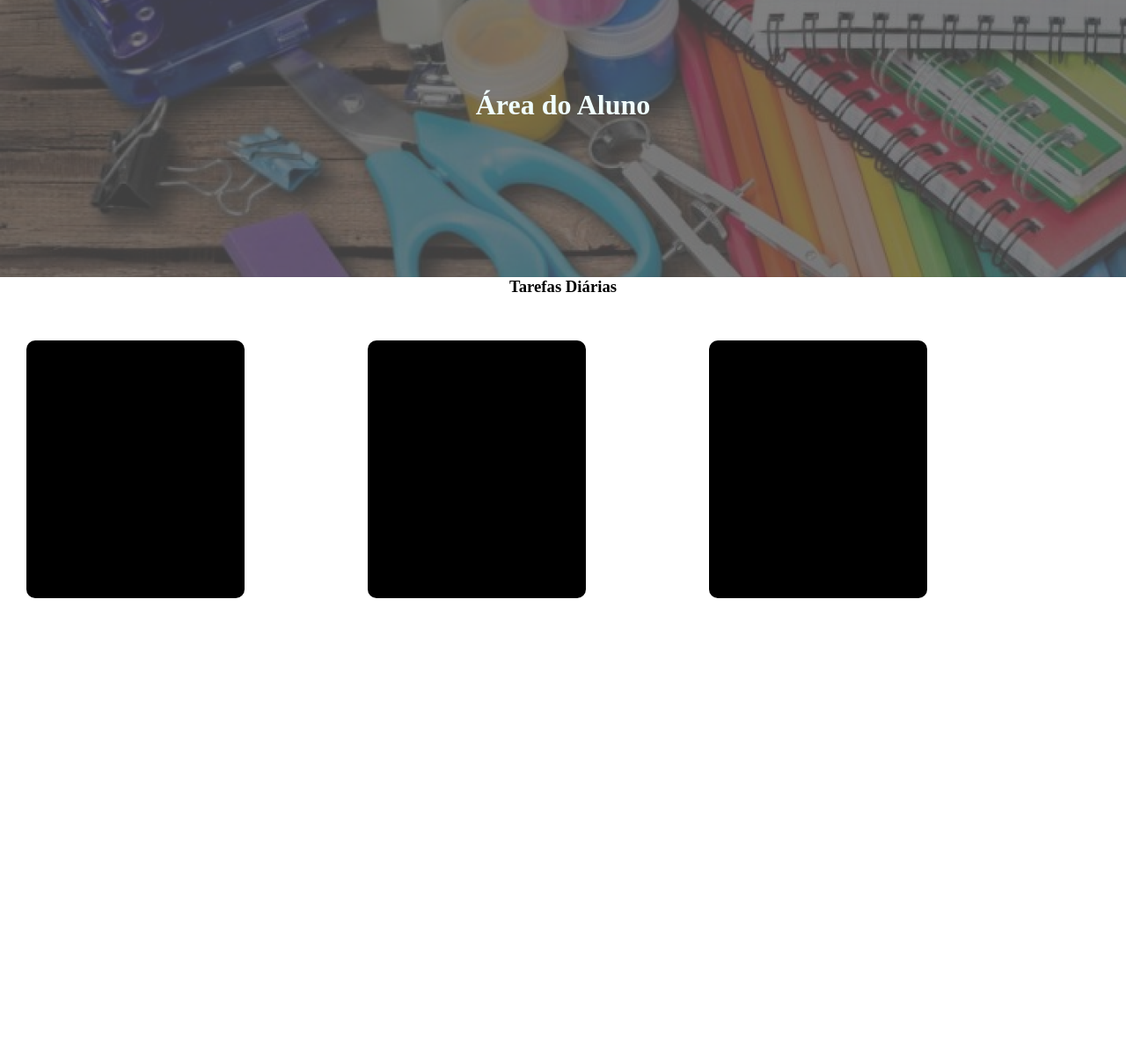
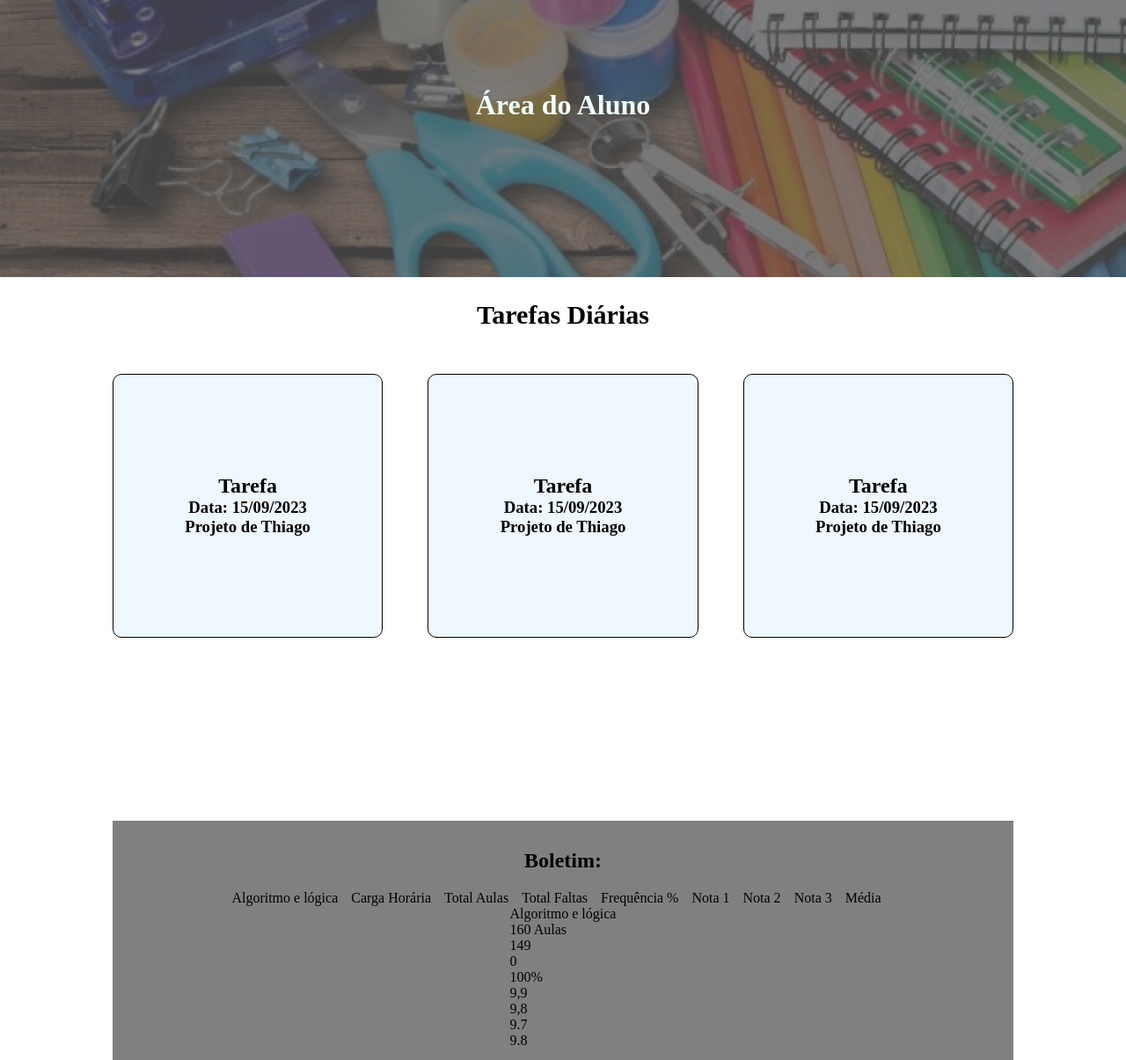
Before and after one commit to Janijanilevs/IEET-SistemaDeEnsino, a PHP site: page /paginas/aluno.html in a window 1280 px wide. Shown: the part 144-1349 px from the top of the page at 88% size. Before the commit the page ends 824 px from the top, so only its background shows below. Run offline with PHP 8.4, Linux system fonts and the light colour scheme.

Commit message:
Modificando aluno e apagando coisas inuteis

```diff
--- a/Projeto-IEET-SiteWeb/criarConta.php
+++ b/Projeto-IEET-SiteWeb/criarConta.php
@@ -10,7 +10,7 @@
 </head>
 <body>
     <header>
-        <h1>Hello World!!</h1>
+        <h1>Página em desenvolvimento!!</h1>
     </header>
 
     <main>
--- a/Projeto-IEET-SiteWeb/estilos/estiloAluno.css
+++ b/Projeto-IEET-SiteWeb/estilos/estiloAluno.css
@@ -46,17 +46,48 @@ ul{
     text-align: center;
 
 }
+.tarefas h1{
+    margin-top: 2%;
+    font-size: 30px;
+}
 .modificador{
     width: 80%;
     margin-top: 50px;
-    margin-left: 30px;
+    margin-left: 10%;
     display: flex;
     justify-content: space-between;
     align-items: baseline;
 }
 .bannertarefa{
-    height: 293px;
-    width: 248px;
-    background-color: #000000;
+    height: 300px;
+    width: 30%;
+    background-color: aliceblue;
     border-radius: 10px;
+    border: 1px black solid;
+    display: flex;
+    flex-direction: column;
+    justify-content:center;
 }
+.boletim{
+    margin-top: 15%;
+    margin-left: 10%;
+    display: flex;
+    flex-direction: column;
+    align-items: center;
+    padding: 1%;
+    background-color: gray;
+    width: 80%;
+    height: 10%;
+}
+.boletim h1{
+    margin-top: 2%;
+    margin-bottom: 2%;
+}
+.padraoBoletim{
+    display: flex;
+    flex-direction: row;
+    justify-content: space-between;
+}
+.padraoBoletim li{
+    margin-right: 15px;
+}
--- a/Projeto-IEET-SiteWeb/paginas/aluno.html
+++ b/Projeto-IEET-SiteWeb/paginas/aluno.html
@@ -29,17 +29,50 @@
             <h1> Área do Aluno</h1>
         </div>
         <section class="tarefas">
-            <h3>Tarefas Diárias</h3>
+            <h1>Tarefas Diárias</h1>
             <div class="modificador">
                 <div class="bannertarefa">
-
+                    <h2> Tarefa </h2>
+                    <h3> Data: 15/09/2023 <h3>
+                    <p> Projeto de Thiago <p>
                 </div>
                 <div class="bannertarefa">
-
+                    <h2> Tarefa </h2>
+                    <h3> Data: 15/09/2023 <h3>
+                    <p> Projeto de Thiago <p>
                 </div>
                 <div class="bannertarefa">
-
+                    <h2> Tarefa </h2>
+                    <h3> Data: 15/09/2023 <h3>
+                    <p> Projeto de Thiago <p>
                 </div>
+            </div>
+        </section>
+        <section class="boletim">
+            <h1> Boletim: </h1>
+                    <ul class="padraoBoletim">
+                        <li> Algoritmo e lógica</li>
+                        <li> Carga Horária</li>
+                        <li> Total Aulas </li>
+                        <li> Total Faltas </li>
+                        <li> Frequência % </li>
+                        <li> Nota 1 </li>
+                        <li> Nota 2 </li>
+                        <li> Nota 3 </li>
+                        <li> Média </li>
+                    </ul>
+            <div class="materia">
+                <ul>
+                    <li> Algoritmo e lógica</li>
+                    <li> 160 Aulas</li>
+                    <li> 149 </li>
+                    <li> 0 </li>
+                    <li> 100% </li>
+                    <li> 9,9 </li>
+                    <li> 9,8 </li>
+                    <li> 9.7 </li>
+                    <li> 9.8 </li>
+                </ul>
             </div>
         </section>
     </main>
```
Also changed, not shown: Projeto-IEET-SiteWeb/criarConta.html (deleted, +0 -24 lines), Projeto-IEET-SiteWeb/estilos/estiloIndex.css (+15 -0 lines), Projeto-IEET-SiteWeb/estilos/estiloPaginaPrincipal.css (+10 -0 lines), Projeto-IEET-SiteWeb/index.html (renamed from Projeto-IEET-SiteWeb/index.php, +7 -2 lines), Projeto-IEET-SiteWeb/paginas/PaginaInicial.html (+5 -4 lines), Projeto-IEET-SiteWeb/imagens/pauloHenry.png (added), Projeto-IEET-SiteWeb/paginaPrincipal.php (deleted).
